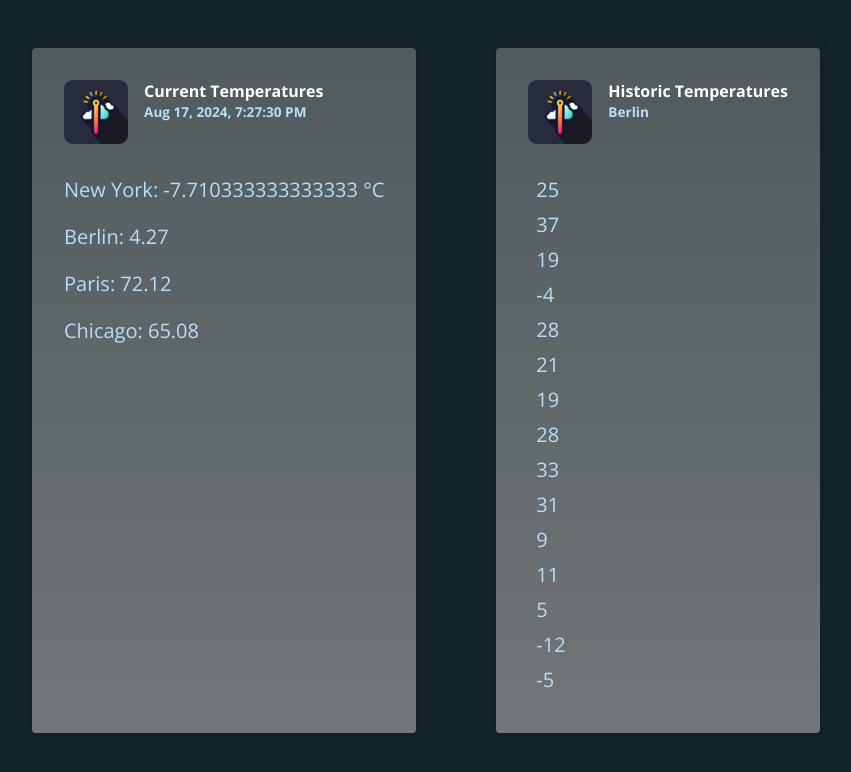
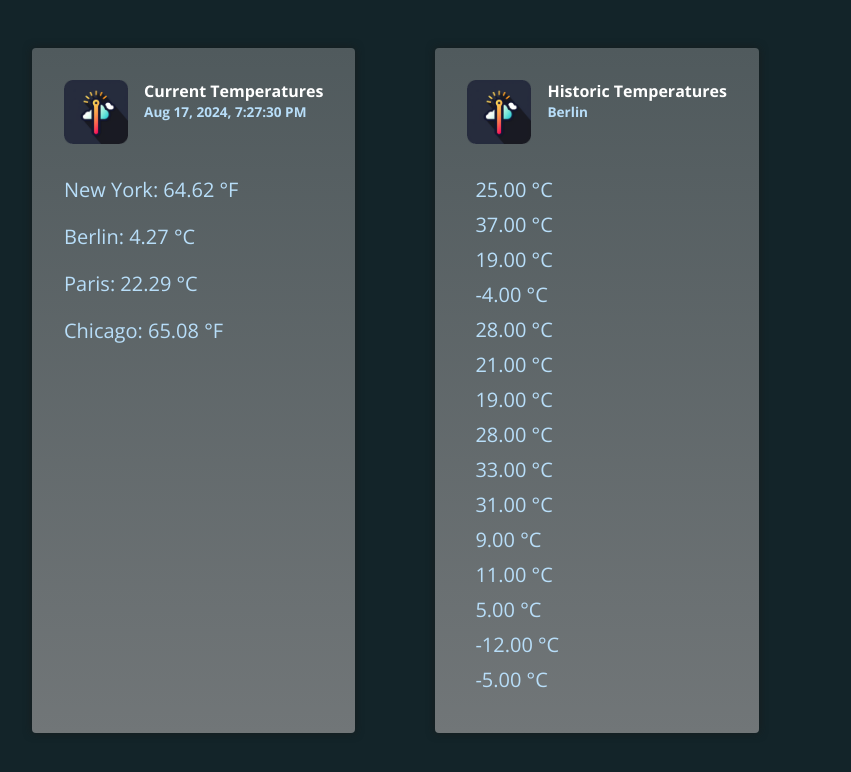
Before and after one commit to szamorano/world-temperatures, an Angular app: page / in a window 1280 px wide. Shown: the top 772 px of the page, without its empty margins (168-1019 px from the left). Built offline with nearby package versions, Linux system fonts and the light colour scheme.

Commit message:
Fixing limitations of chaining pipes

```diff
--- a/src/app/app.component.html
+++ b/src/app/app.component.html
@@ -7,10 +7,10 @@
         <p>{{ currentDate | date: 'medium' }}</p>
       </div>
     </header>
-    <p>New York: {{ currentTemperaturs.newYork | temp:'fah':'cel' }}</p>
-    <p>Berlin: {{ currentTemperaturs.berlin | number: '1.1-2' }}</p>
-    <p>Paris: {{ currentTemperaturs.paris | number: '1.1-2' }}</p>
-    <p>Chicago: {{ currentTemperaturs.chicago | number: '1.1-2' }}</p>
+    <p>New York: {{ currentTemperaturs.newYork | temp:'cel':'fah' }}</p>
+    <p>Berlin: {{ currentTemperaturs.berlin | temp:'cel' }}</p>
+    <p>Paris: {{ currentTemperaturs.paris | temp:'fah':'cel' }}</p>
+    <p>Chicago: {{ currentTemperaturs.chicago | temp:'fah' }}</p>
   </article>
 
   <article class="temperatures">
@@ -23,7 +23,7 @@
     </header>
     <ul>
       @for (temperature of historicTemperatures; track temperature) {
-      <li (click)="onReset($index)">{{ temperature }}</li>
+      <li (click)="onReset($index)">{{ temperature | temp:'cel'}}</li>
       }
     </ul>
   </article>
--- a/src/app/temperature.pipe.ts
+++ b/src/app/temperature.pipe.ts
@@ -7,7 +7,13 @@
 
 export class TemperaturePipe implements PipeTransform
 {
-    transform(value: string | number, inputType: 'cel' | 'fah', outputType?: 'cel' | 'fah') {
+    transform(value: string | number | null, inputType: 'cel' | 'fah', outputType?: 'cel' | 'fah') {
+
+        if(!value)
+        {
+            return value;
+        }
+
         let val: number;
 
         if(typeof value === 'string')
@@ -44,6 +50,6 @@
             symbol = outputType === 'cel' ? '°C' : '°F';
         }
 
-        return `${outputTemp} ${symbol}`
+        return `${outputTemp.toFixed(2)} ${symbol}`
     }
 }
```
